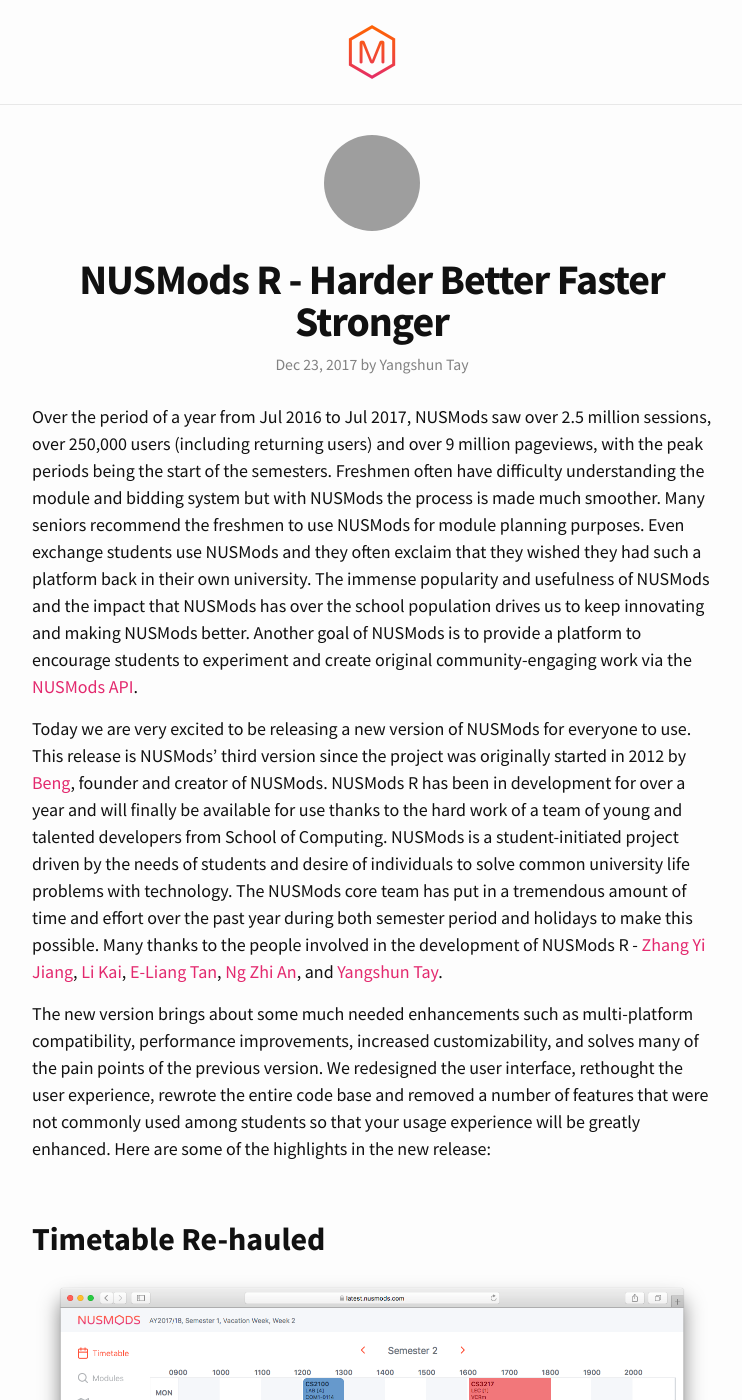
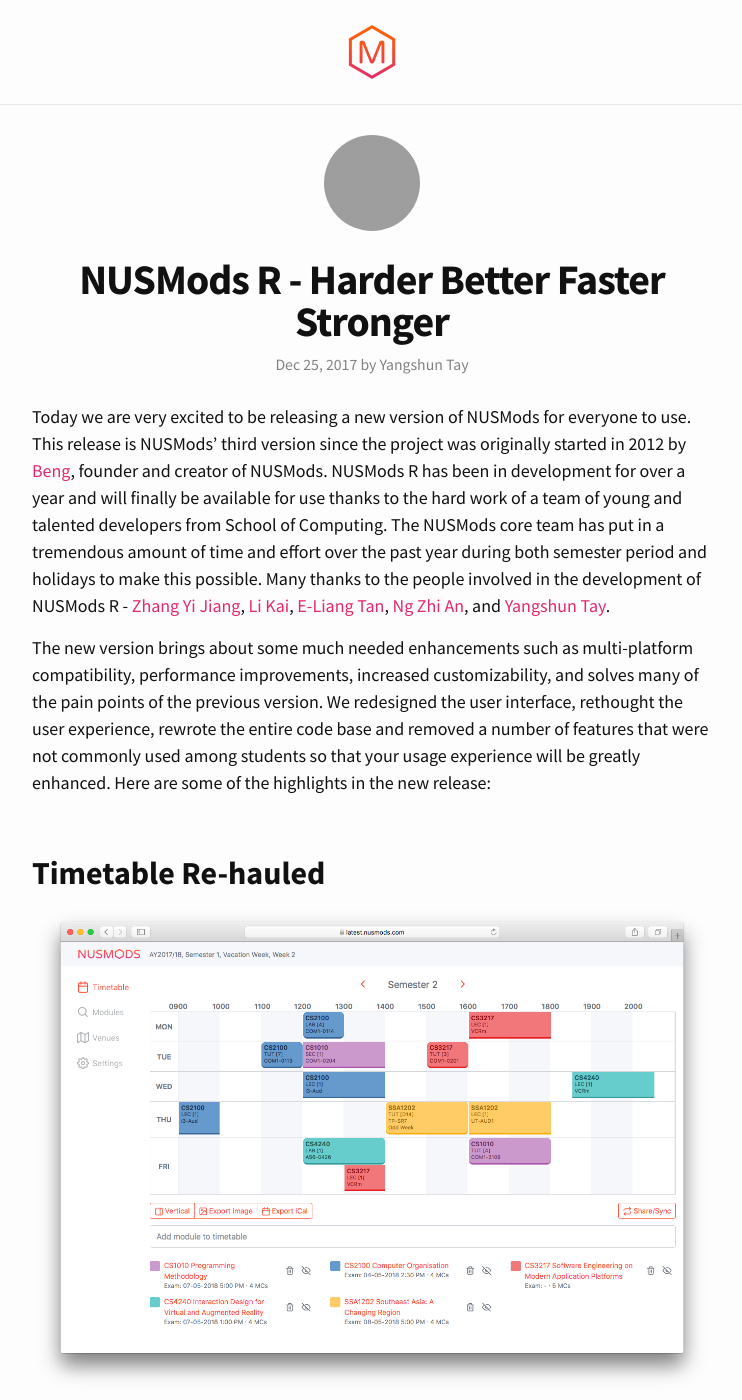
Before and after one commit to nusmodifications/nusmods-blog, a Jekyll site: the page built from _posts/2017-12-25-nusmods-r-harder-better-faster-stronger.md, in a window 1280 px wide and 1400 px high, cut to the strip 0-1400 px from the top of the window. Shown: the whole strip, without its empty margins (268-1010 px from the left). Built offline with Jekyll 4.4.1, drawn with Linux system fonts in a browser that asks for light colours; nearby versions of some CDN libraries; some of the changed text lies outside the part shown; grey boxes are pictures that could not be loaded.

Commit message:
Change dates

```diff
--- a/_posts/2017-12-23-nusmods-r-harder-better-faster-stronger.md
+++ b/_posts/2017-12-25-nusmods-r-harder-better-faster-stronger.md
@@ -1,7 +1,7 @@
 ---
 layout: post
 title:  NUSMods R - Harder Better Faster Stronger
-date:   2017-12-23 00:00:00
+date:   2017-12-25 00:00:00
 author: Yangshun Tay
 author_thumbnail: 558978353
 excerpt: >
@@ -9,9 +9,7 @@
 
 ---
 
-Over the period of a year from Jul 2016 to Jul 2017, NUSMods saw over 2.5 million sessions, over 250,000 users (including returning users) and over 9 million pageviews, with the peak periods being the start of the semesters. Freshmen often have difficulty understanding the module and bidding system but with NUSMods the process is made much smoother. Many seniors recommend the freshmen to use NUSMods for module planning purposes. Even exchange students use NUSMods and they often exclaim that they wished they had such a platform back in their own university. The immense popularity and usefulness of NUSMods and the impact that NUSMods has over the school population drives us to keep innovating and making NUSMods better. Another goal of NUSMods is to provide a platform to encourage students to experiment and create original community-engaging work via the [NUSMods API](https://github.com/nusmodifications/nusmods-api).
-
-Today we are very excited to be releasing a new version of NUSMods for everyone to use. This release is NUSMods' third version since the project was originally started in 2012 by [Beng](https://github.com/ahbeng), founder and creator of NUSMods. NUSMods R has been in development for over a year and will finally be available for use thanks to the hard work of a team of young and talented developers from School of Computing. NUSMods is a  student-initiated project driven by the needs of students and desire of individuals to solve common university life problems with technology. The NUSMods core team has put in a tremendous amount of time and effort over the past year during both semester period and holidays to make this possible. Many thanks to the people involved in the development of NUSMods R - [Zhang Yi Jiang](https://github.com/zhangyijiang), [Li Kai](https://github.com/li-kai), [E-Liang Tan](https://github.com/eliangtan), [Ng Zhi An](https://github.com/ngzhian), and [Yangshun Tay](https://github.com/yangshun).
+Today we are very excited to be releasing a new version of NUSMods for everyone to use. This release is NUSMods' third version since the project was originally started in 2012 by [Beng](https://github.com/ahbeng), founder and creator of NUSMods. NUSMods R has been in development for over a year and will finally be available for use thanks to the hard work of a team of young and talented developers from School of Computing. The NUSMods core team has put in a tremendous amount of time and effort over the past year during both semester period and holidays to make this possible. Many thanks to the people involved in the development of NUSMods R - [Zhang Yi Jiang](https://github.com/zhangyijiang), [Li Kai](https://github.com/li-kai), [E-Liang Tan](https://github.com/eliangtan), [Ng Zhi An](https://github.com/ngzhian), and [Yangshun Tay](https://github.com/yangshun).
 
 The new version brings about some much needed enhancements such as multi-platform compatibility, performance improvements, increased customizability, and solves many of the pain points of the previous version. We redesigned the user interface, rethought the user experience, rewrote the entire code base and removed a number of features that were not commonly used among students so that your usage experience will be greatly enhanced. Here are some of the highlights in the new release:
 
```
Also changed, not shown: other parts of _posts/2017-12-25-nusmods-r-harder-better-faster-stronger.md (+2 -0 lines), _posts/2017-12-25-nusmods-r-the-engineering-behind.md (renamed from _posts/2017-12-23-nusmods-r-the-engineering-behind.md, +1 -1 lines).
